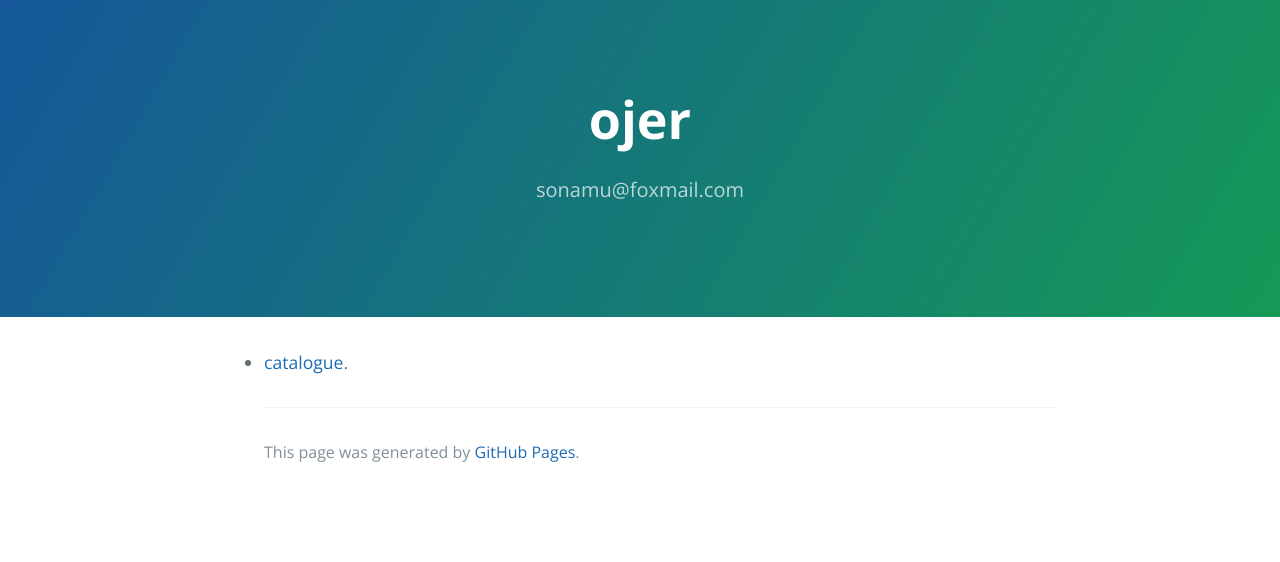
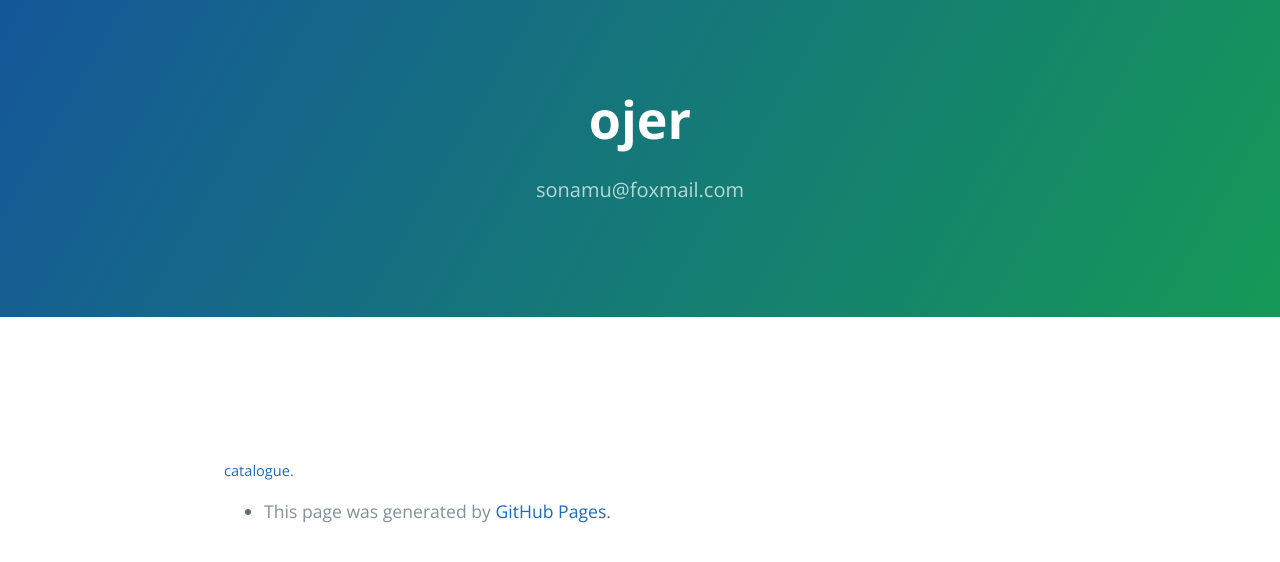
Before and after one commit to ojer/ojer.github.io, a Jekyll site: the page built from index.md, in a window 1280 px wide. Shown: the top 562 px of the page. Built offline with Jekyll 4.4.1, drawn with Linux system fonts in a browser that asks for light colours; our own code applies the rules of GitHub Pages for plain Markdown files.

Commit message:
'update'

```diff
--- a/_layouts/default.html
+++ b/_layouts/default.html
@@ -28,11 +28,11 @@
     </header>
 
     <main id="content" class="main-content" role="main">
+        {{ content }}
+
         <aside class="site-aside">
             {% include catalogue.html %}
         </aside>
-
-        {{ content }}
 
         <footer class="site-footer">
             {% if site.github.is_project_page %}
```
